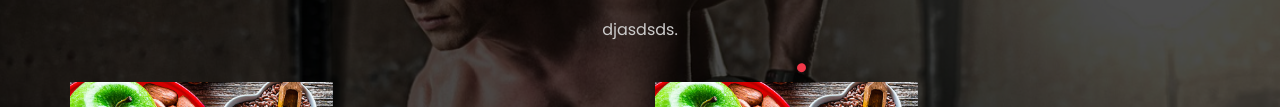
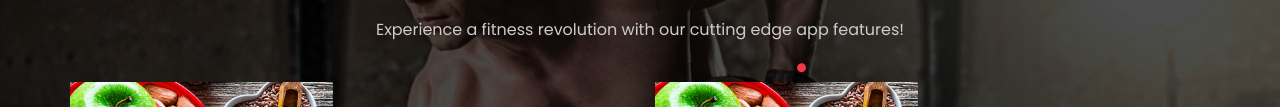
Before and after one commit to BFitBuild/LandingPage, a plain HTML site: page index.html in a window 1280 px wide. Shown: the part 1821-1928 px from the top of the page. Drawn offline with Linux system fonts and the light colour scheme.

Commit message:
features description

```diff
--- a/index.html
+++ b/index.html
@@ -134,7 +134,7 @@
 		<div class="our-programs-effect" style="background-image: url(assets/img/bg-programs.svg);"></div>
 		<div class="container">
 			<h2 class="title-decor">Product <span>Features</span></h2>
-			<p class="slogan">djasdsds.</p>
+			<p class="slogan">Experience a fitness revolution with our cutting edge app features!</p>
 			<div class="row">
 				<div class="col-sm-6 col-md-3 program-col">
 					<div class="program-item">
```
